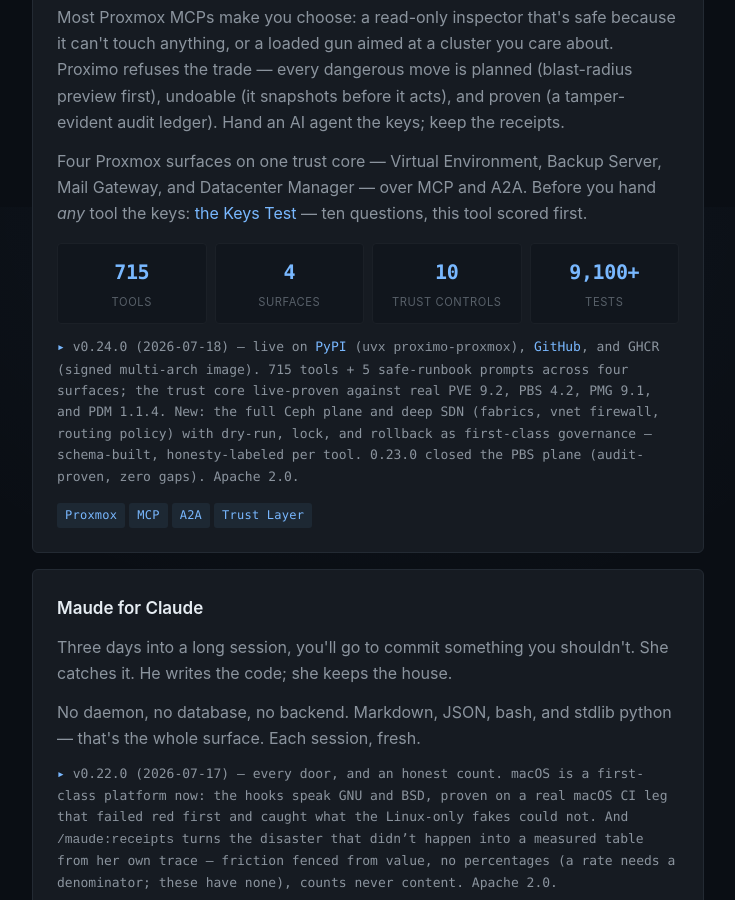
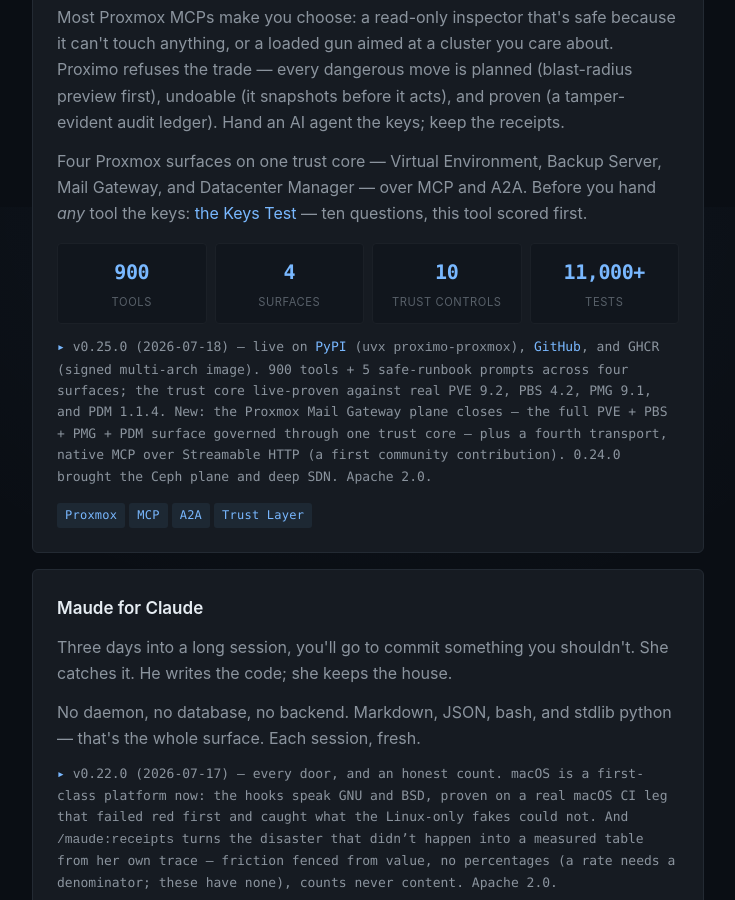
Before and after one commit to john-broadway/john-broadway.github.io, a Jekyll site: the page built from index.html, in a window 1280 px wide and 900 px high, scrolled down 1593 px. Shown: the whole window, without its empty margins (272-1007 px from the left). Built offline with Jekyll 4.4.1, drawn with Linux system fonts in a browser that asks for light colours.

Commit message:
proximo: ripple the home card to v0.25.0 / 900 tools (PMG plane + MCP-HTTP)
Co-Authored-By: Claude Opus 4.8 <noreply@anthropic.com>

```diff
--- a/index.html
+++ b/index.html
@@ -46,12 +46,12 @@ description: Independent AI researcher and infrastructure architect. Sovereign A
     <p>Most Proxmox MCPs make you choose: a read-only inspector that's safe because it can't touch anything, or a loaded gun aimed at a cluster you care about. Proximo refuses the trade &mdash; every dangerous move is planned (blast-radius preview first), undoable (it snapshots before it acts), and proven (a tamper-evident audit ledger). Hand an AI agent the keys; keep the receipts.</p>
     <p>Four Proxmox surfaces on one trust core &mdash; Virtual Environment, Backup Server, Mail Gateway, and Datacenter Manager &mdash; over MCP and A2A. Before you hand <em>any</em> tool the keys: <a href="/keys-test/">the Keys Test</a> &mdash; ten questions, this tool scored first.</p>
     <div class="stats">
-      <div class="stat"><div class="num">715</div><div class="label">tools</div></div>
+      <div class="stat"><div class="num">900</div><div class="label">tools</div></div>
       <div class="stat"><div class="num">4</div><div class="label">surfaces</div></div>
       <div class="stat"><div class="num">10</div><div class="label">trust controls</div></div>
-      <div class="stat"><div class="num">9,100+</div><div class="label">tests</div></div>
+      <div class="stat"><div class="num">11,000+</div><div class="label">tests</div></div>
     </div>
-    <p class="status">v0.24.0 (2026-07-18) &mdash; live on <a href="https://pypi.org/project/proximo-proxmox/">PyPI</a> (<code>uvx proximo-proxmox</code>), <a href="https://github.com/john-broadway/proximo">GitHub</a>, and GHCR (signed multi-arch image). 715 tools + 5 safe-runbook prompts across four surfaces; the trust core live-proven against real PVE 9.2, PBS 4.2, PMG 9.1, and PDM 1.1.4. New: the full Ceph plane and deep SDN (fabrics, vnet firewall, routing policy) with dry-run, lock, and rollback as first-class governance &mdash; schema-built, honesty-labeled per tool. 0.23.0 closed the PBS plane (audit-proven, zero gaps). Apache 2.0.</p>
+    <p class="status">v0.25.0 (2026-07-18) &mdash; live on <a href="https://pypi.org/project/proximo-proxmox/">PyPI</a> (<code>uvx proximo-proxmox</code>), <a href="https://github.com/john-broadway/proximo">GitHub</a>, and GHCR (signed multi-arch image). 900 tools + 5 safe-runbook prompts across four surfaces; the trust core live-proven against real PVE 9.2, PBS 4.2, PMG 9.1, and PDM 1.1.4. New: the Proxmox Mail Gateway plane closes &mdash; the full PVE + PBS + PMG + PDM surface governed through one trust core &mdash; plus a fourth transport, native MCP over Streamable HTTP (a first community contribution). 0.24.0 brought the Ceph plane and deep SDN. Apache 2.0.</p>
     <div class="tags"><span>Proxmox</span><span>MCP</span><span>A2A</span><span>Trust Layer</span></div>
   </article>
 
```
